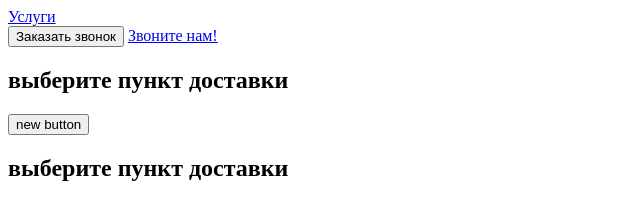
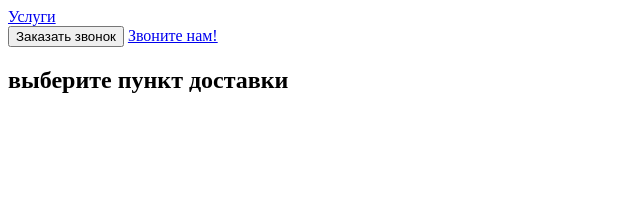
Before and after one commit to Kuzy099/special-app-2, a plain HTML site: page index.html in a window 1280 px wide. Shown: the whole page, without its empty margins (0-640 px from the left). Drawn offline with Linux system fonts and the light colour scheme.

Commit message:
buttons removed

```diff
--- a/index.html
+++ b/index.html
@@ -18,7 +18,5 @@
         </div>
     </header>
     <h2>выберите пункт доставки</h2>
-    <button>new button</button>
-    <h2>выберите пункт доставки</h2>
 </body>
 </html>
```
